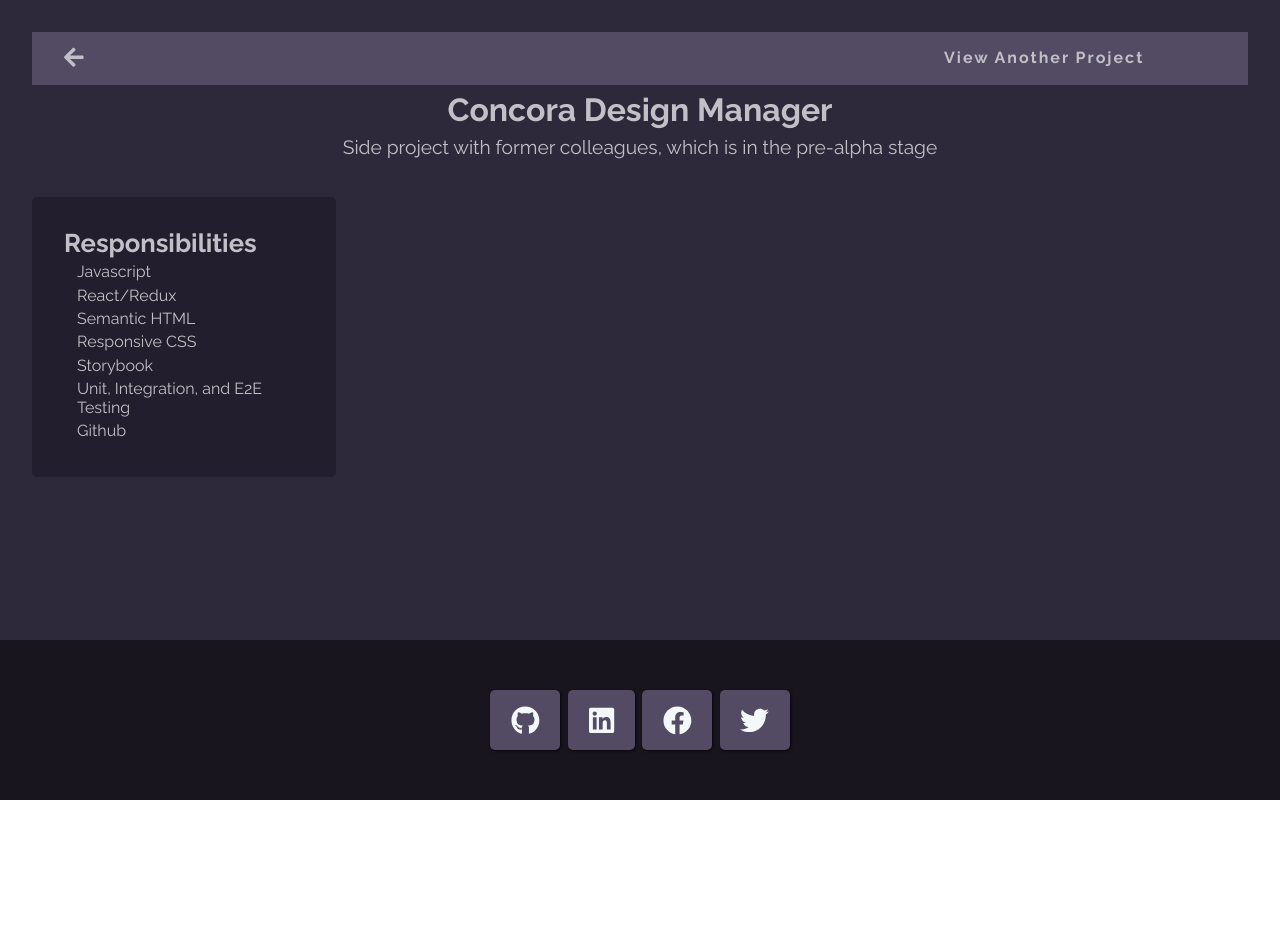
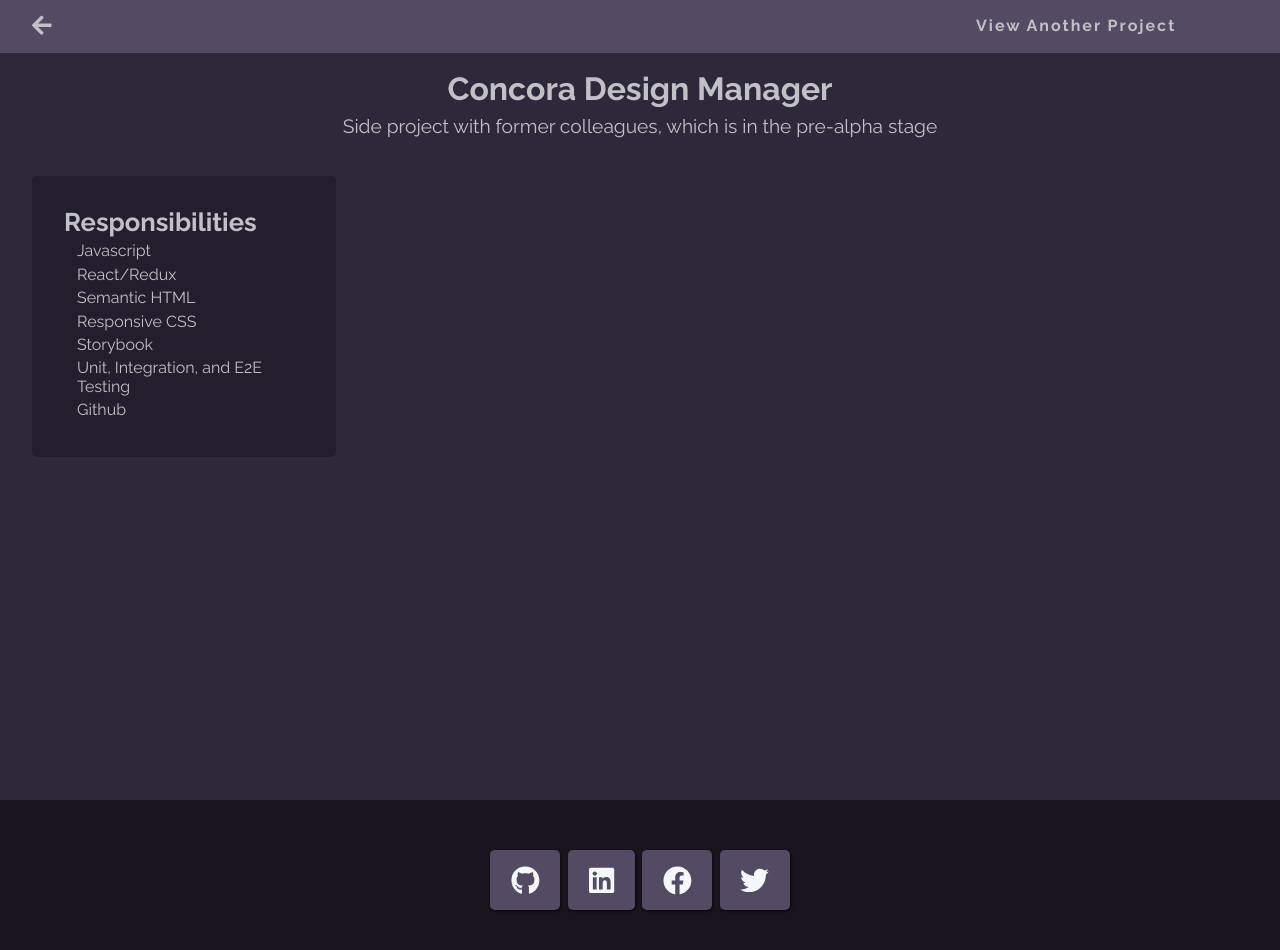
Before and after one commit to kjsullivan33/vue-portfolio, a Vue app: page /project/concora-design-manager in a window 1280 px wide. Shown: the top 950 px of the page. Before the commit the page ends 800 px from the top, so only its background shows below. Built offline with nearby package versions, Linux system fonts and the light colour scheme; what vue-particles, vue-scrollactive would draw is missing.

Commit message:
fixed project navbar, need refactoring to eliminate duplication

```diff
--- a/src/assets/scss/_project.scss
+++ b/src/assets/scss/_project.scss
@@ -1,8 +1,16 @@
 // imports
 @import "./global";
 
+.project-container {
+  position: relative;
+  background-color: rgb(46, 41, 58);
+  min-height: 100vh;
+  margin: 0;
+  padding: 0;
+}
 nav {
-  position: relative;
+  position: fixed;
+  z-index: 999;
   background-color: $lightPurple;
   display: flex;
   width: 100%;
@@ -62,11 +70,9 @@
   }
 }
 
-main {
+.project-content {
   position: relative;
-  background-color: rgb(46, 41, 58);
   width: 100%;
-  min-height: 80vh;
   color: rgb(193, 192, 198);
   display: flex;
   flex-direction: column;
@@ -87,7 +93,7 @@
   flex-direction: column;
   align-items: center;
   justify-content: space-evenly;
-  margin-bottom: 2rem;
+  margin: 2rem 0;
   text-align: center;
 
   h5 {
--- a/src/components/ProjectContainer.vue
+++ b/src/components/ProjectContainer.vue
@@ -1,5 +1,5 @@
 <template>
-  <main class="project-container">
+  <div class="project-container">
     <nav>
       <router-link to="/" replace>
         <font-awesome-icon :icon="arrowIcon" class="btn-back" />
@@ -20,11 +20,11 @@
         </div>
       </div>
     </nav>
-    <div class="project" v-if="projectData">
-      <header class="project-header">
+    <div class="project-content" v-if="projectData">
+      <div class="project-header">
         <h1>{{ projectData.name }}</h1>
         <h5 class="summary">{{ projectData.summary }}</h5>
-      </header>
+      </div>
       <div class="content">
         <div class="responsibilities">
           <h3>Responsibilities</h3>
@@ -59,7 +59,7 @@
         </div>
       </div>
     </div>
-  </main>
+  </div>
 </template>
 
 <script>
```
